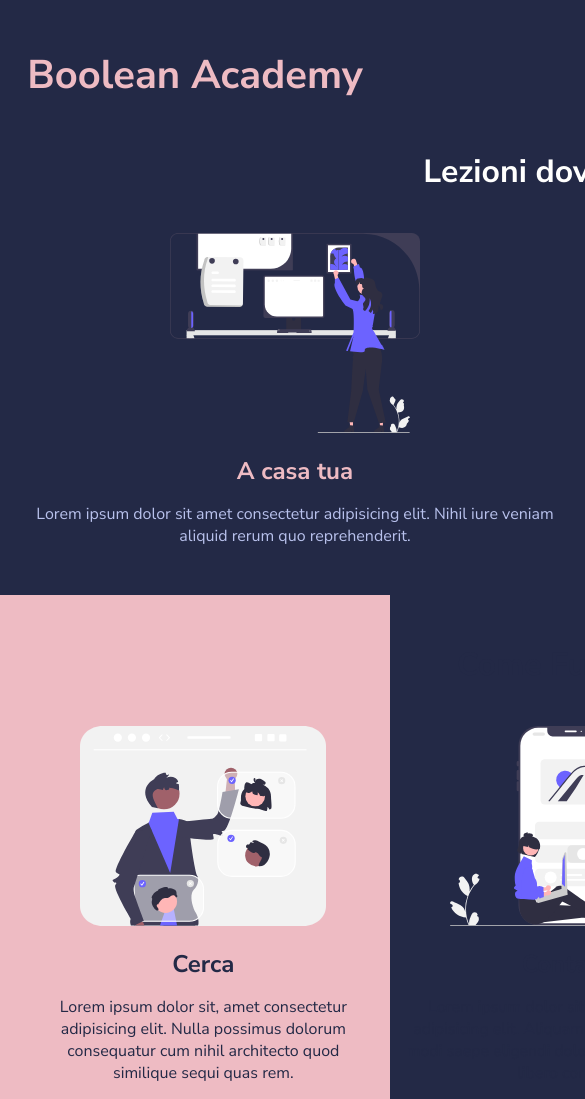
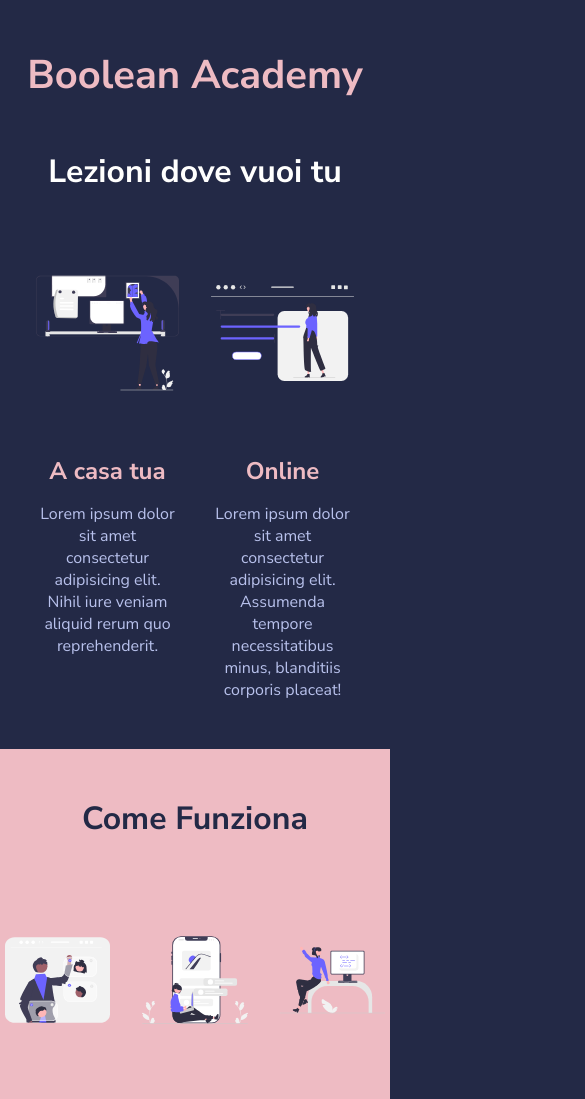
Before and after one commit to NotAlex575/html-css-resp-wannabe, a plain HTML site: page index.html in a window 390 px wide. Shown: the top 1099 px of the page, 585 px wide, since content can reach past the window. Drawn offline with Linux system fonts and the light colour scheme.

Commit message:
aggiunto re-sizing responsive da 1100px (lato tablet 768 px)

```diff
--- a/css/style.css
+++ b/css/style.css
@@ -54,6 +54,12 @@ img {
 
 .row {
     display: flex;
+}
+
+.wrap{
+    display: flex;
+    justify-content: center;
+    flex-wrap: wrap;
 }
 
 .col {
@@ -127,3 +133,9 @@ img {
 /************************************************
     SOLUZIONE RESPONSIVE
  ************************************************/
+
+@media screen and (max-width: 1100px){
+    .container{
+        max-width: 100%;
+    }
+}
--- a/index.html
+++ b/index.html
@@ -26,7 +26,7 @@
             Lessons Section
             -->
             <section class="lessons text-center">
-                <div class="container">
+                <div class="container wrap">
                     <h2>Lezioni dove vuoi tu</h2>
                     <div class="row">
                         <div class="col">
@@ -35,7 +35,7 @@
                                     src="./img/home.svg"
                                     alt="Lezioni a casa tua"
                                 />
-                                <h3 class="title">A casa tua</h3>
+                                <h3 class="title text-center">A casa tua</h3>
                                 <p class="text">
                                     Lorem ipsum dolor sit amet consectetur adipisicing elit. Nihil iure veniam aliquid rerum quo reprehenderit.
                                 </p>
@@ -61,7 +61,7 @@
             Steps Section
             -->
             <section class="steps text-center">
-                <div class="container">
+                <div class="container wrap">
                     <h2>Come Funziona</h2>
                     <div class="row">
                         <div class="col">
@@ -108,7 +108,7 @@
             Why Us Section
             -->
             <section class="why-us">
-                <div class="container">
+                <div class="container wrap">
                     <h2 class="text-center">Perchè Boolean Academy</h2>
                     <div class="row">
                         <div class="col col-left">
```
